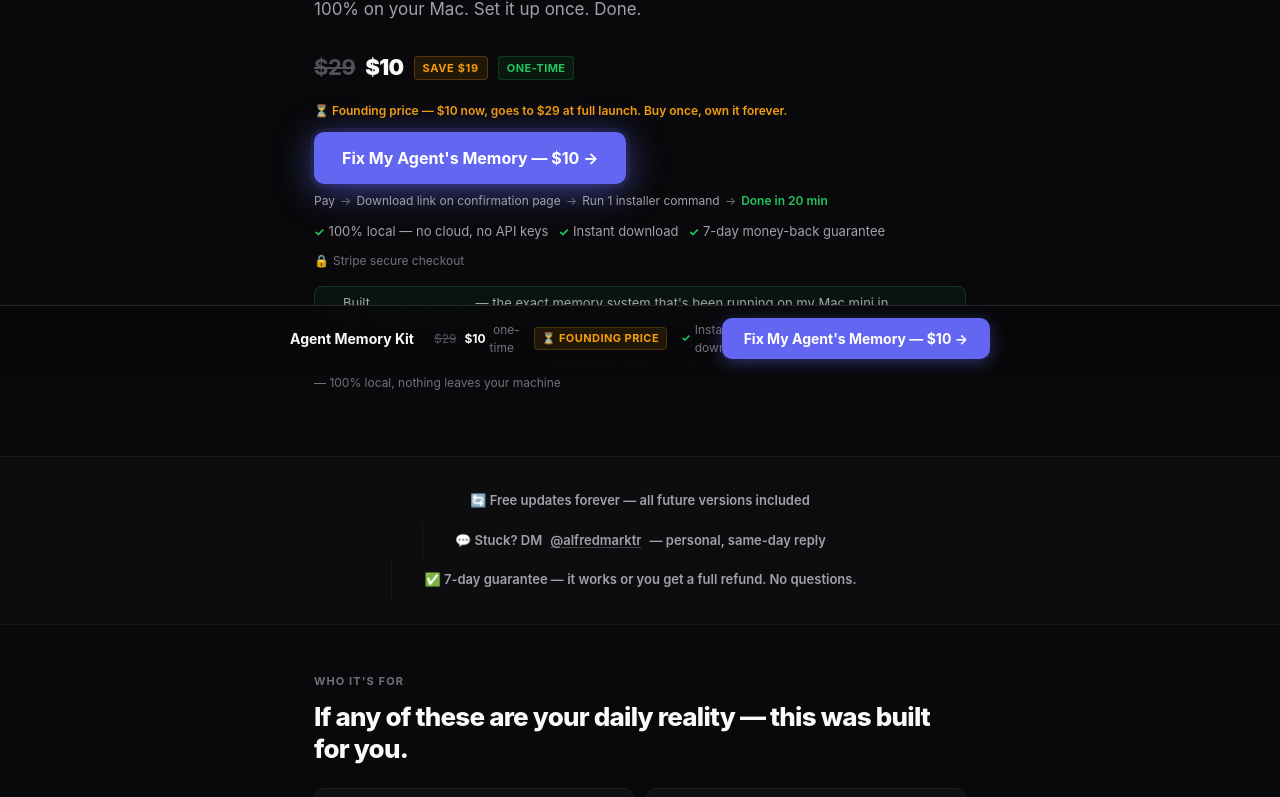
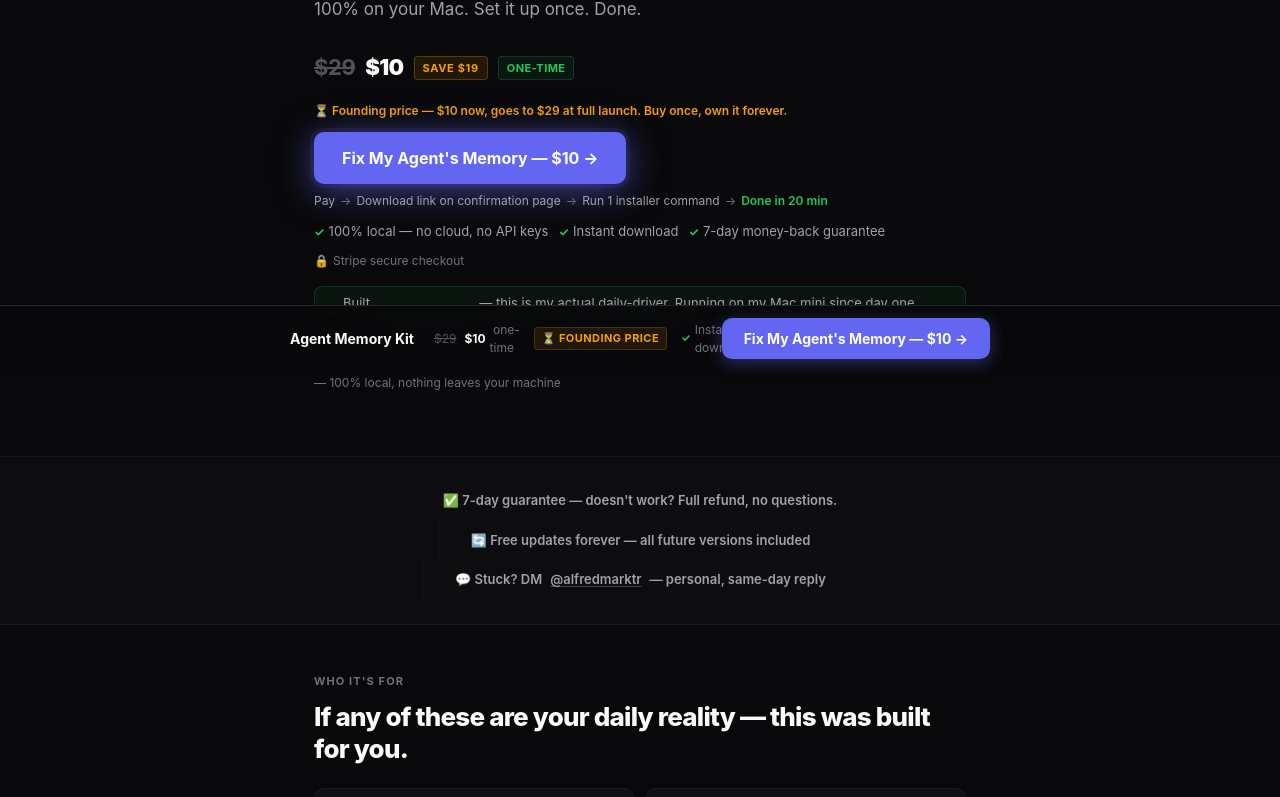
Before and after one commit to marcoiaq/agent-memory-kit, a Next.js app: page / in a window 1280 px wide. Shown: the part 495-1292 px from the top of the page. Built offline with nearby package versions, Linux system fonts and the light colour scheme.

Commit message:
ux: proof bar — guarantee first, sharpen founder social proof copy

```diff
--- a/app/page.tsx
+++ b/app/page.tsx
@@ -491,7 +491,7 @@ export default function Home() {
                 <span>Stripe secure checkout</span>
               </span>
             </span>
-            <p className="hero-proof" style={{marginTop:'4px', marginBottom:0}}>Built by <a href="https://x.com/alfredmarktr" target="_blank" rel="noopener noreferrer">@alfredmarktr</a> — the exact memory system that&apos;s been running on my Mac mini in production since day one. Every session, no exceptions.</p>
+            <p className="hero-proof" style={{marginTop:'4px', marginBottom:0}}>Built by <a href="https://x.com/alfredmarktr" target="_blank" rel="noopener noreferrer">@alfredmarktr</a> — this is my actual daily-driver. Running on my Mac mini since day one, every session. I&apos;d be dead without it.</p>
             <span style={{fontSize:'12px', color:'#71717a', marginTop:'2px', display:'flex', alignItems:'center', gap:'4px', flexWrap:'wrap'}}>
               Works on any Mac (12+) with OpenClaw · <a href="https://ollama.ai" target="_blank" rel="noopener noreferrer" style={{color:'#a1a1aa', textDecoration:'underline', textDecorationColor:'rgba(161,161,170,0.4)', textUnderlineOffset:'2px'}}>Ollama free install (~5 min, no GPU)</a> — 100% local, nothing leaves your machine
             </span>
@@ -504,13 +504,13 @@ export default function Home() {
         <div className="wrap">
           <div className="proof-bar-inner">
             <div className="proof-stat">
+              ✅ 7-day guarantee — doesn&apos;t work? Full refund, no questions.
+            </div>
+            <div className="proof-stat">
               🔄 Free updates forever — all future versions included
             </div>
             <div className="proof-stat">
               💬 Stuck? DM <a href="https://x.com/alfredmarktr" target="_blank" rel="noopener noreferrer" style={{color:'#a1a1aa', textDecoration:'underline', textDecorationColor:'rgba(161,161,170,0.35)', textUnderlineOffset:'2px'}}>@alfredmarktr</a> — personal, same-day reply
-            </div>
-            <div className="proof-stat">
-              ✅ 7-day guarantee — it works or you get a full refund. No questions.
             </div>
           </div>
         </div>
```
